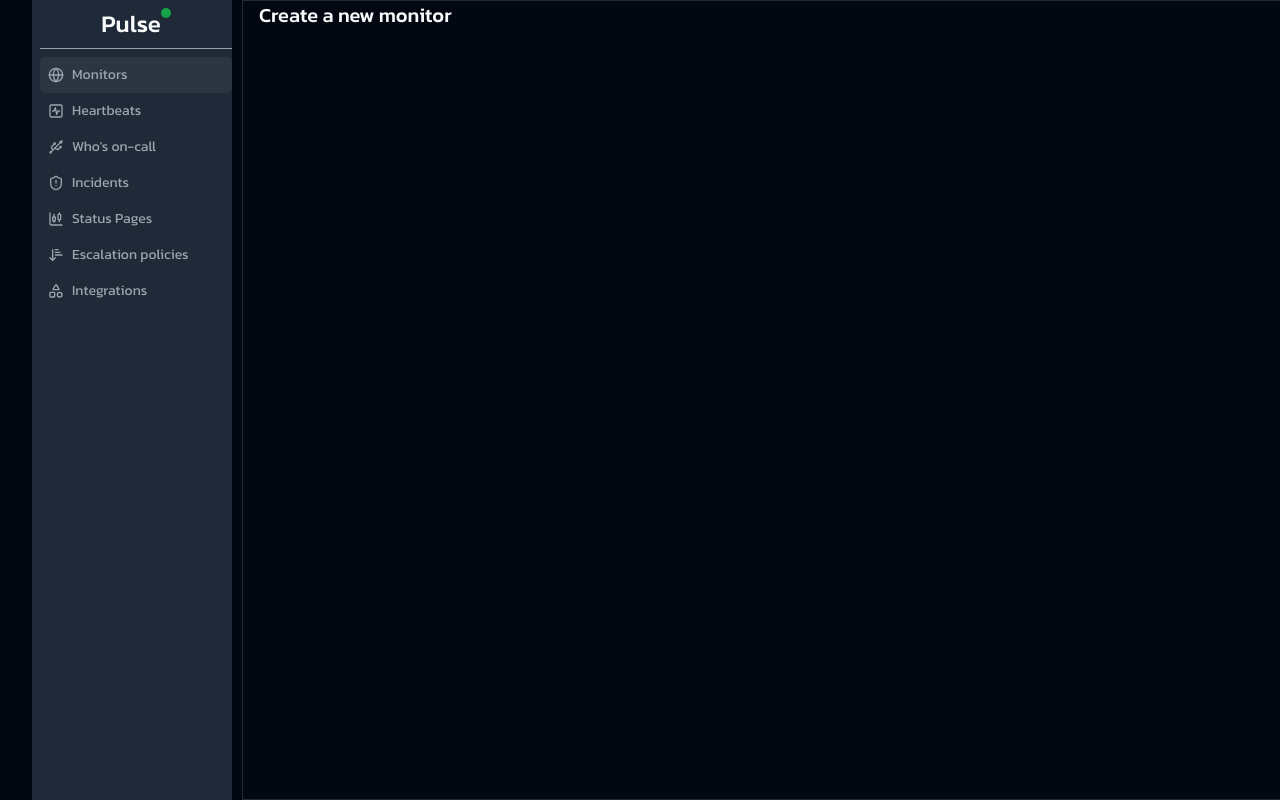
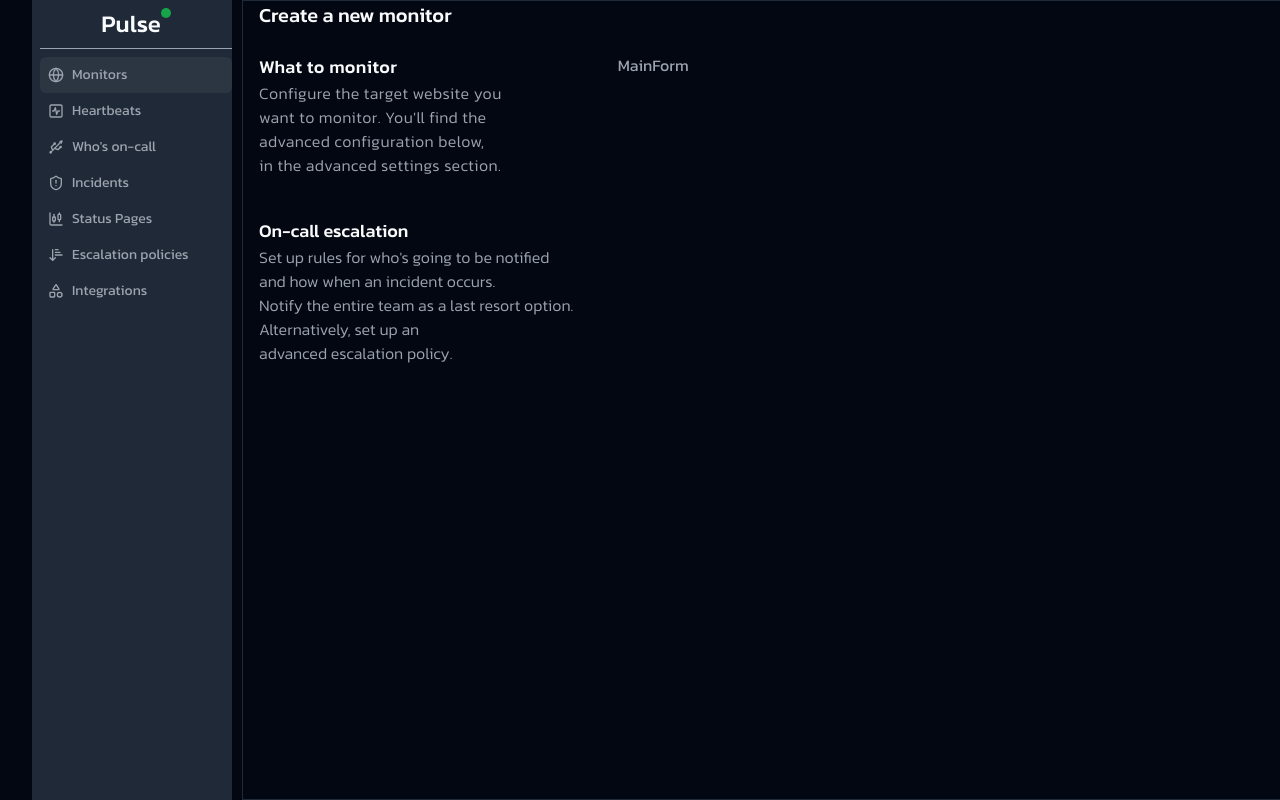
Before and after one commit to hash-engineers/pulse, a Next.js app in the folder frontend/: page /dashboard/monitors/create-monitor in a window 1280 px wide. Shown: the top 800 px of the page. Built offline with nearby package versions, Linux system fonts and the light colour scheme.

Commit message:
feat: add main info section for create monitor

```diff
--- /dev/null
+++ b/frontend/app/dashboard/monitors/create-monitor/_main-form.tsx
@@ -0,0 +1,3 @@
+export function MainForm() {
+  return <div className="lg:grid-cols-2">MainForm</div>;
+}
--- /dev/null
+++ b/frontend/app/dashboard/monitors/create-monitor/_main-info-and-form.tsx
@@ -0,0 +1,11 @@
+import { MainForm } from './_main-form';
+import { MainInfo } from './_main-info';
+
+export function MainInfoAndForm() {
+  return (
+    <div className="lg:grid grid-cols-3 gap-x-6 text-muted-foreground">
+      <MainInfo />
+      <MainForm />
+    </div>
+  );
+}
--- /dev/null
+++ b/frontend/app/dashboard/monitors/create-monitor/_main-info.tsx
@@ -0,0 +1,23 @@
+export function MainInfo() {
+  return (
+    <div className="hidden lg:block col-span-1 space-y-10">
+      <div className="max-w-sm tracking-wide">
+        <h5 className="text-primary-foreground">What to monitor</h5>
+        <p className="font-light">
+          Configure the target website you want to monitor. You&apos;ll find the
+          advanced configuration below, in the advanced settings section.
+        </p>
+      </div>
+
+      <div>
+        <h5 className="text-primary-foreground">On-call escalation</h5>
+        <p>
+          Set up rules for who&apos;s going to be notified and how when an
+          incident occurs.
+        </p>
+        <p>Notify the entire team as a last resort option.</p>
+        <p>Alternatively, set up an advanced escalation policy.</p>
+      </div>
+    </div>
+  );
+}
--- a/frontend/app/dashboard/monitors/create-monitor/page.tsx
+++ b/frontend/app/dashboard/monitors/create-monitor/page.tsx
@@ -1,7 +1,11 @@
+import { MainInfoAndForm } from './_main-info-and-form';
+
 export default function CreateMonitor() {
   return (
-    <section>
+    <section className="space-y-6">
       <h4>Create a new monitor</h4>
+
+      <MainInfoAndForm />
     </section>
   );
 }
--- a/frontend/app/globals.css
+++ b/frontend/app/globals.css
@@ -84,7 +84,7 @@ h6 {
 }
 
 p {
-  @apply leading-4 [&:not(:first-child)]:mt-2;
+  @apply leading-6 font-light text-balance;
 }
 
 small {
```
